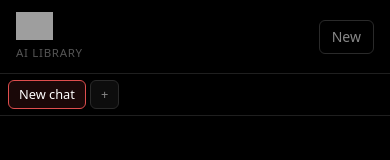
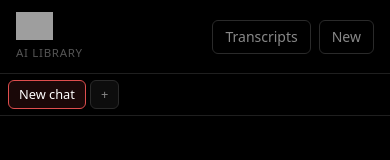
Before and after one commit to IsraelGboluwaga/Kerygma, a React (Vite) app in the folder frontend/: page / in a window 390 px wide. Shown: the top 160 px of the page. Built offline with nearby package versions, Linux system fonts and the light colour scheme; grey boxes are pictures that could not be loaded.

Commit message:
Show Transcripts button on mobile in chat header
https://claude.ai/code/session_01AWnykGqXNz7E5ppGtu1JJd

```diff
--- a/frontend/src/pages/ChatPage.tsx
+++ b/frontend/src/pages/ChatPage.tsx
@@ -200,7 +200,7 @@ export default function ChatPage() {
           <div className="mt-1 text-[0.72rem] uppercase tracking-[0.06em] text-ink-faint">AI Library</div>
         </div>
         <div className="flex items-center gap-2">
-          <Link to="/transcripts" className="btn-ghost hidden sm:inline-block">
+          <Link to="/transcripts" className="btn-ghost">
             Transcripts
           </Link>
           <button className="btn-ghost" onClick={addConversation}>
```
